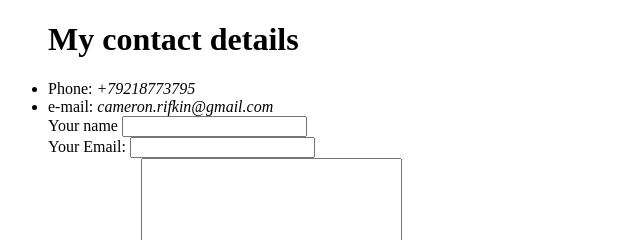
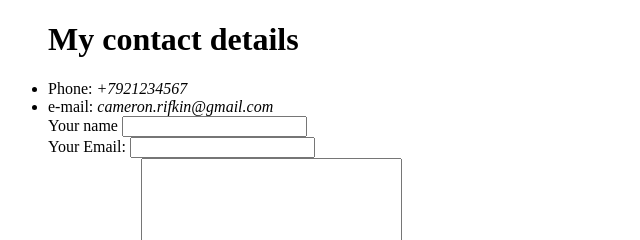
Before and after one commit to CameronRifkin/cv, a plain HTML site: page contacts.html in a window 1280 px wide. Shown: the top 240 px of the page, 0-640 px from the left. Drawn offline with Linux system fonts and the light colour scheme.

Commit message:
Update contacts.html

```diff
--- a/contacts.html
+++ b/contacts.html
@@ -9,7 +9,7 @@
 <body>
   <ul>
     <h1>My contact details</h1>
-    <li>Phone: <em>+79218773795</em></li>
+    <li>Phone: <em>+7921234567</em></li>
     <li>e-mail: <em>cameron.rifkin@gmail.com</em></li>
     <form action="mailto:cameron.rifkin@gmail.com" method="post" enctype="text/plain">
       <label>Your name</label>
```
